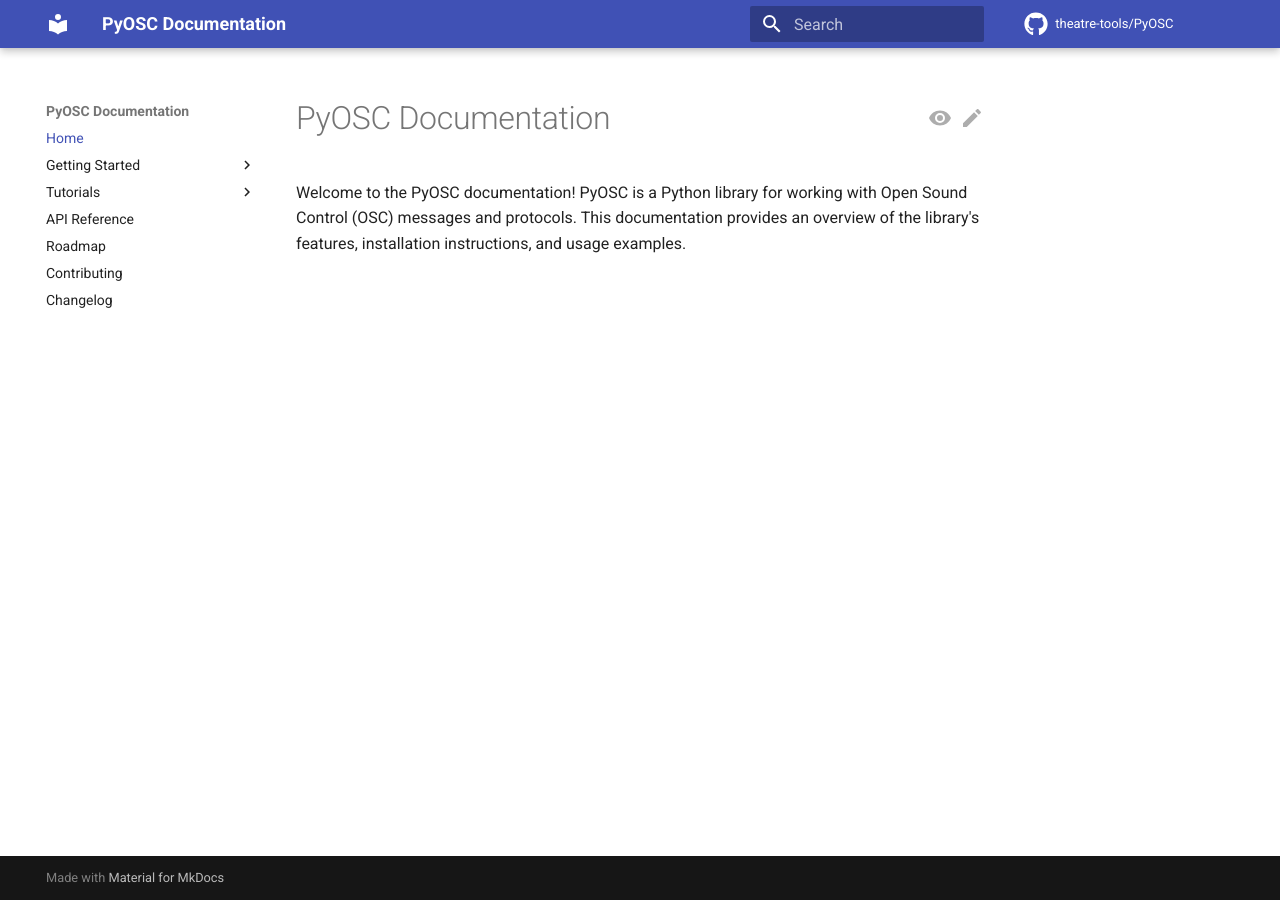
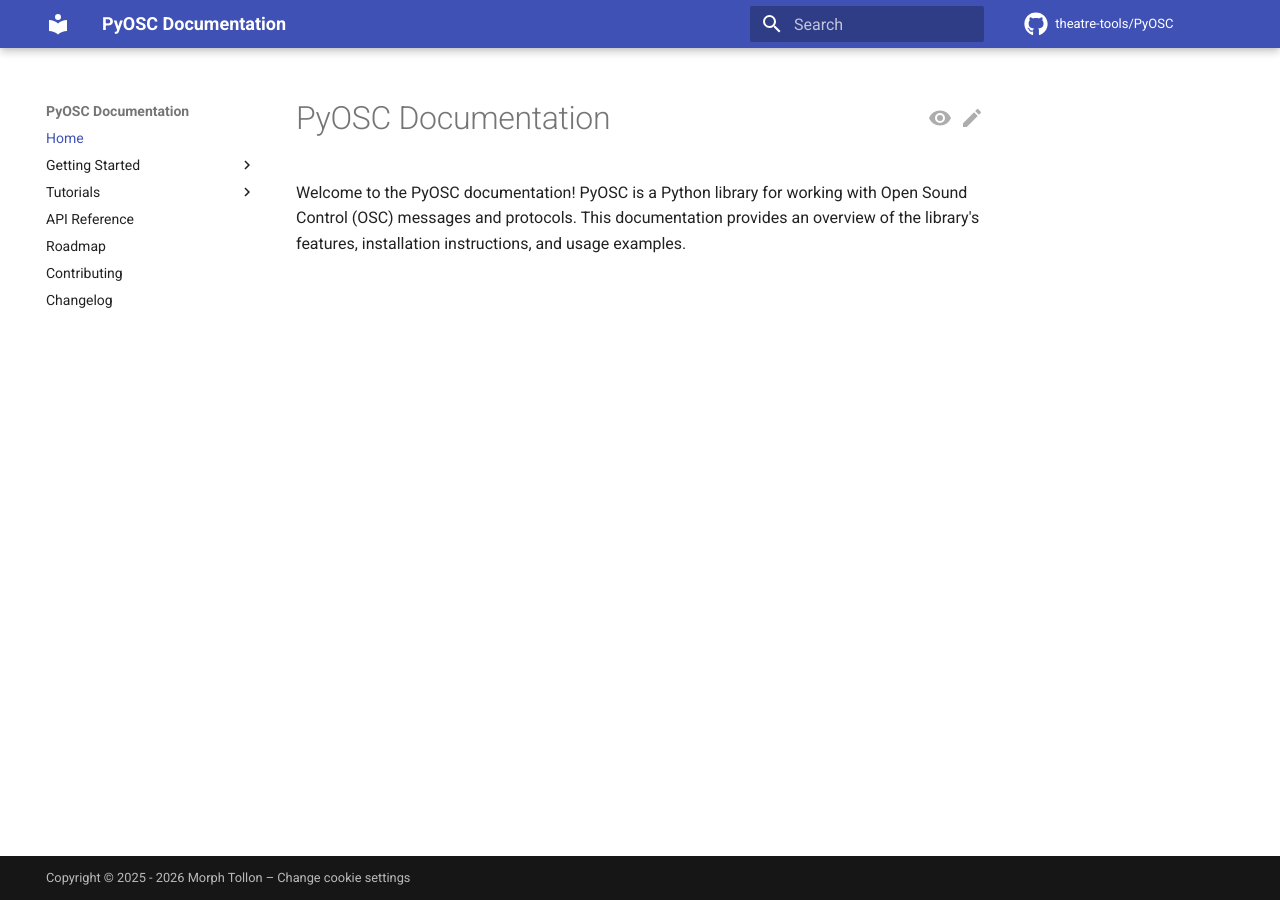
Before and after one commit to Theatre-Tools/PyOSC, an MkDocs documentation site: the page built from docs/index.md, in a window 1280 px wide. Built offline with MkDocs 1.6.1 and Material for MkDocs 9.7.7, drawn with Linux system fonts in a browser that asks for light colours; plug-ins that fetch from the network failed and are left out; comment, search, counter and statistics services are not loaded; the version menu is left out; some of the changed lines change nothing that is shown.

Commit message:
docs: enhance mkdocs configuration with new features and analytics

```diff
--- a/mkdocs.yml
+++ b/mkdocs.yml
@@ -10,9 +10,12 @@
     annotation: material/arrow-right-circle
 
   features:
+    - content.code.copy
+    - content.code.select
     - content.action.view
     - content.action.edit
     - search.highlight
+    - search.share
     - search.suggest
     - navigation.instant        # mini popups
     - navigation.top            # sticky nav
@@ -32,12 +35,44 @@
       repository: theatre-tools/PyOSC
       branch: main
   - search
+  - privacy
+
+
+copyright: >
+  Copyright &copy; 2025 - 2026 Morph Tollon –
+  <a href="#__consent">Change cookie settings</a>
 
 extra:
   show_pre_release_warning: !ENV [MKDOCS_SHOW_PRE_RELEASE_WARNING, false]
   version:
     provider: mike
     default: stable
+  generator: false
+  analytics:
+    provider: google
+    property: G-P6CRQR38Y9
+    feedback:
+      title: Was this page helpful?
+      ratings:
+        - icon: material/emoticon-happy-outline
+          name: This page was helpful
+          data: 1
+          note: >-
+            Thanks for your feedback!
+        - icon: material/emoticon-sad-outline
+          name: This page could be improved
+          data: 0
+          note: >-
+            Thanks for your feedback! Help us improve this page by
+            using our <a href="..." target="_blank" rel="noopener">feedback form</a>.
+  consent:
+    title: Cookie consent
+    description: >-
+      We use cookies to recognize your repeated visits and preferences, as well
+      as to measure the effectiveness of our documentation and whether users
+      find what they're searching for. With your consent, you're helping us to
+      make our documentation better.
+
 
 markdown_extensions:
   - pymdownx.superfences
@@ -58,6 +93,11 @@
   - md_in_html
   - admonition
   - pymdownx.details
+  - pymdownx.highlight:
+      anchor_linenums: true
+      line_spans: __span
+      pygments_lang_class: true
+  - pymdownx.inlinehilite
 
 nav:
   - Home: index.md
```
